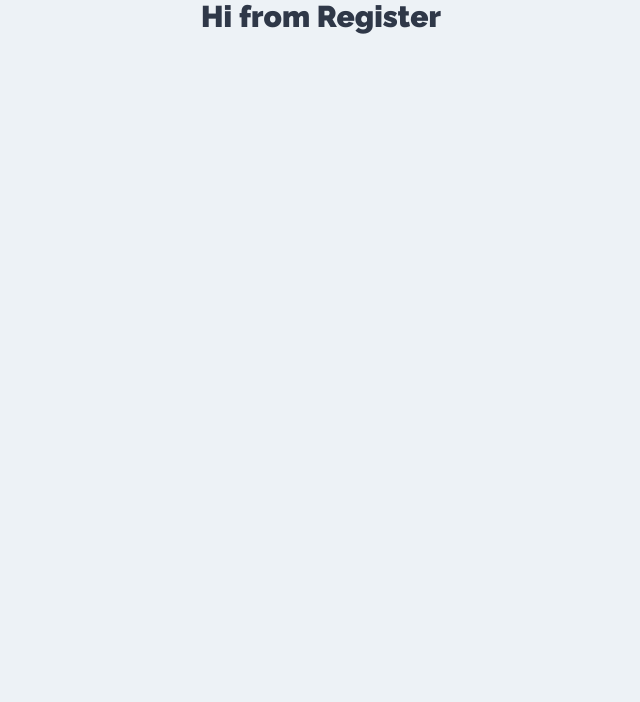
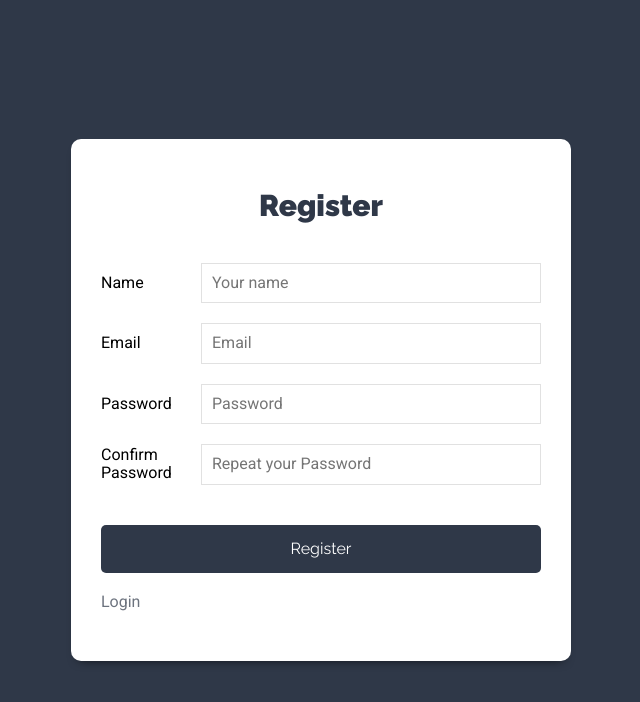
Before and after one commit to ro1814/task-project-manager-MERN, a React (Create React App) app in the folder client/: page /register in a window 1280 px wide. Shown: the top 702 px of the page, without its empty margins (319-959 px from the left). Built offline with nearby package versions, Linux system fonts and the light colour scheme.

Commit message:
Register page done, added some functions.

```diff
--- a/client/src/components/auth/Register.js
+++ b/client/src/components/auth/Register.js
@@ -1,9 +1,102 @@
-import React from 'react'
+import React, { useState } from "react";
+import { Link } from "react-router-dom";
 
 const Register = () => {
-    return (
-        <h1>Hi from Register</h1>
-     );
-}
+  //State for Login
+
+  const [user, saveUser] = useState({
+    name: '',
+    email: "",
+    password: "",
+    confirm:''
+  });
+
+  //Exatract from user
+  const { name, email, password, confirm } = user;
+
+  const onChange = (e) => {
+    saveUser({
+      ...user,
+      [e.target.name]: e.target.value,
+    });
+  };
+
+  //When user wants to login
+  const onSubmit = (e) => {
+    e.preventDefault();
+
+    //Validate empty inputs
+
+    //Pass to action
+  };
+
+  return (
+    <div className="form-usuario">
+      <div className="contenedor-form sombra-dark">
+        <h1>Register</h1>
+        <form onSubmit={onSubmit}>
+          <div className="campo-form">
+            <label htmlFor="name">Name</label>
+            <input
+              type="text"
+              id="name"
+              name="name"
+              placeholder="Your name"
+              value={name}
+              onChange={onChange}
+            />
+          </div>
+
+          <div className="campo-form">
+            <label htmlFor="email">Email</label>
+            <input
+              type="email"
+              id="email"
+              name="email"
+              placeholder="Email"
+              value={email}
+              onChange={onChange}
+            />
+          </div>
+
+          <div className="campo-form">
+            <label htmlFor="password">Password</label>
+            <input
+              type="password"
+              id="password"
+              name="password"
+              placeholder="Password"
+              value={password}
+              onChange={onChange}
+            />
+          </div>
+
+          <div className="campo-form">
+            <label htmlFor="confirm">Confirm Password</label>
+            <input
+              type="password"
+              id="confirm"
+              name="confirm"
+              placeholder="Repeat your Password"
+              value={confirm}
+              onChange={onChange}
+            />
+          </div>
+
+          <div className="campo-form">
+            <input
+              type="submit"
+              className="btn btn-primario btn-block"
+              value="Register"
+            />
+          </div>
+        </form>
+        <Link to={"/"} className="enlace-cuenta">
+          Login
+        </Link>
+      </div>
+    </div>
+  );
+};
 
 export default Register;
```
